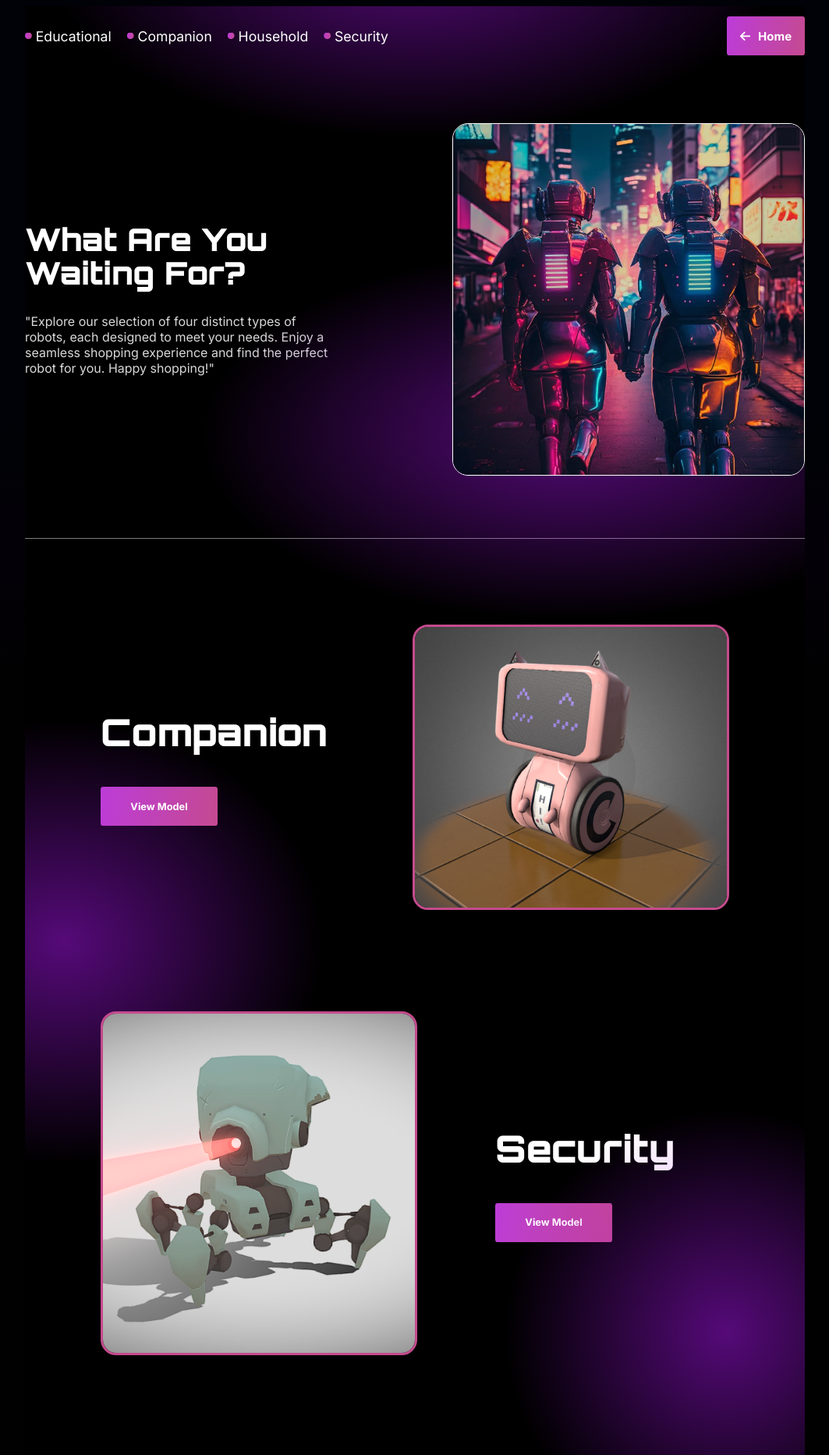
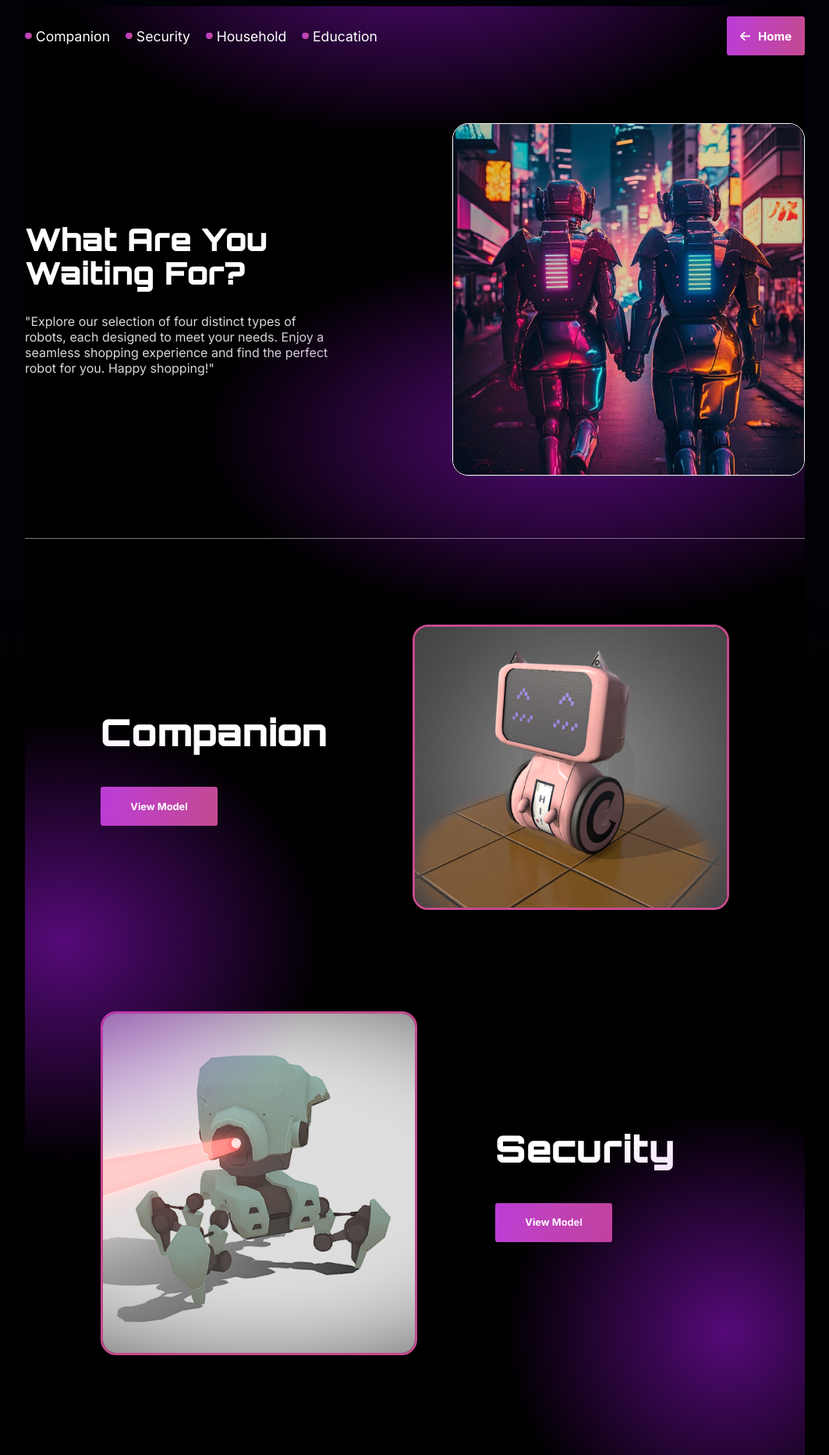
Before and after one commit to NikaJamaspishvili/RoboVerse, a React (Vite) app: page /shop in a window 1280 px wide. Shown: the top 1866 px of the page at 78% size, without its empty margins (116-1179 px from the left). Built offline with nearby package versions, Linux system fonts and the light colour scheme; a web font is replaced by a local one.

Commit message:
created navbar for shop page. Each navigation button scrolls into the view of desired section.

```diff
--- a/src/Shop/Header/Header.jsx
+++ b/src/Shop/Header/Header.jsx
@@ -5,9 +5,13 @@ import { useNavigate } from "react-router-dom";
 //animation imports
 import {motion} from 'framer-motion';
 
-const Header = ()=>{
+const Header = ({containerRef})=>{
 
   let history = useNavigate();
+
+  function scroll(index){
+    containerRef.current[index].scrollIntoView({behavior:"smooth",block:"center"});
+  }
 
   let parentVariants={
     hidden:{opacity: 0},
@@ -29,10 +33,10 @@ const Header = ()=>{
     <h1>RoboVerse</h1>
 
     <motion.section variants={parentVariants} initial="hidden" animate="show">
-        <motion.div variants={childVariants}><i class="fa-solid fa-circle"></i><p>Educational</p></motion.div>
-        <motion.div variants={childVariants} id="companion"><i class="fa-solid fa-circle"></i><p>Companion</p></motion.div >
-        <motion.div variants={childVariants}><i class="fa-solid fa-circle"></i><p>Household</p></motion.div >
-        <motion.div variants={childVariants}><i class="fa-solid fa-circle"></i><p>Security</p></motion.div >
+        <motion.div variants={childVariants}><i class="fa-solid fa-circle"></i><p onClick={()=>scroll(0)}>Companion</p></motion.div>
+        <motion.div variants={childVariants} id="companion"><i class="fa-solid fa-circle" ></i><p onClick={()=>scroll(1)}>Security</p></motion.div >
+        <motion.div variants={childVariants}><i class="fa-solid fa-circle"></i><p onClick={()=>scroll(2)}>Household</p></motion.div >
+        <motion.div variants={childVariants}><i class="fa-solid fa-circle"></i><p onClick={()=>scroll(3)}>Education</p></motion.div >
     </motion.section>
     <motion.button onClick={()=>{history('/')}} variants={{hidden:{opacity: 0,marginTop:-200},show:{opacity:1,marginTop:0,transition:{duration:0.6,delay:2.5},}}} initial="hidden" animate="show"><i class="fa-solid fa-arrow-left"></i>Home</motion.button>
   </div>
--- a/src/Shop/Robots/Robots.jsx
+++ b/src/Shop/Robots/Robots.jsx
@@ -3,23 +3,12 @@ import "./Robots.css";
 
 //react imports
 import { useNavigate } from "react-router-dom";
-import { useRef } from "react";
+import { useEffect, useRef } from "react";
 
 //animation imports
-import { motion, useScroll, useTransform } from "framer-motion";
+import { motion, useInView, useAnimation } from "framer-motion";
 
-const Robots = () => {
-  const containerRefs = useRef([]);
-
-  const scrollData = containerRefs.current.map((ref) => {
-
-    const { scrollYProgress } = useScroll({
-      target: ref,
-      offset: ["start end", "end end"],
-    });
-
-    return useTransform(scrollYProgress, [0, 1], ["100%", "0%"]);
-  });
+const Robots = ({containerRef}) => {
 
   const history = useNavigate();
 
@@ -34,22 +23,21 @@ const Robots = () => {
     <div className="robotModelsDiv">
       {robots.map((robot, index) => (
 
-        <div key={robot.id} ref={(el)=>{return containerRefs.current[index] = el}}>
+        <div key={robot.id} ref={(el)=>{containerRef.current[index] = el}}>
           {index % 2 === 0 && (
-            <motion.section style={{ translateX: scrollData[index] }}>
+            <motion.section>
               <h1>{robot.title}</h1>
               <button onClick={() => history("/model/"+robot.id)}>View Model</button>
             </motion.section>
           )}
           <motion.img
-            style={{ translateX: scrollData[index] }}
             src={robot.img}
             alt={`${robot.title} robot image`}
           />
           {index % 2 !== 0 && (
-            <motion.section style={{ translateX: scrollData[index] }}>
+            <motion.section>
               <h1>{robot.title}</h1>
-              <button onClick={() => history(robot.id)}>View Model</button>
+              <button onClick={() => history("/model/"+robot.id)}>View Model</button>
             </motion.section>
           )}
         </div>
--- a/src/Shop/Shop.jsx
+++ b/src/Shop/Shop.jsx
@@ -7,14 +7,19 @@ import Hero from "./Hero/Hero.jsx";
 import Robots from "./Robots/Robots.jsx";
 import Footer from "./Footer/Footer.jsx";
 
+import { useRef } from "react";
+
 function Shop(){
+
+ const containerRef = useRef([]);
+
 return <div className="Shop_Wrapper">
   <div className="circle"></div>
-  <Header />
+  <Header containerRef={containerRef}/>
   <div className="circle2"></div>
   <Hero />
   <div className="circle3"></div>
-  <Robots />
+  <Robots containerRef={containerRef}/>
   <div className="circle4"></div>
   <Footer />
   <div className="circle5"></div>
```
